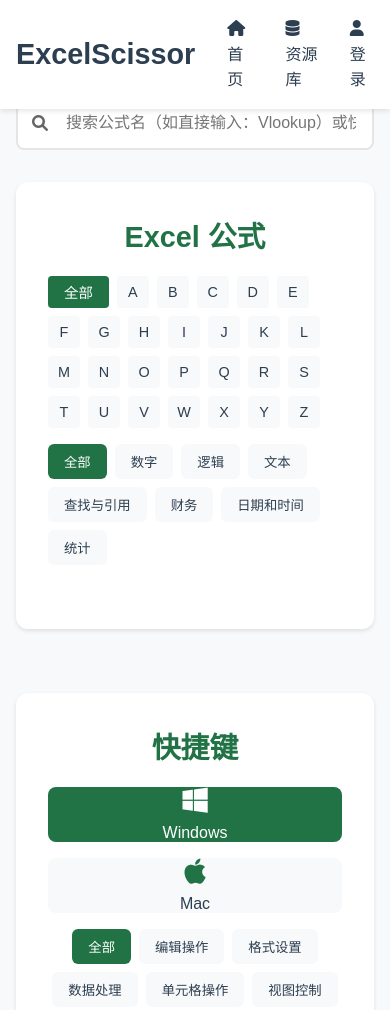
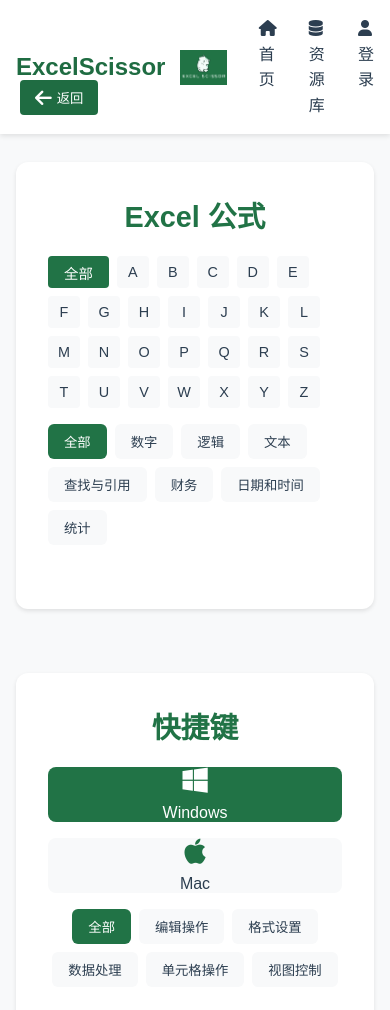
Before and after one commit to ExcelScissor/Deepseekv3-, a plain HTML site: page resource.html in a window 390 px wide. Shown: the top 1010 px of the page. Drawn offline with Linux system fonts and the light colour scheme.

Commit message:
加入Logo

```diff
--- a/resource.html
+++ b/resource.html
@@ -19,6 +19,80 @@
         .database-main {
             margin-top: 20px;
         }
+
+        .logo {
+            display: flex;
+            align-items: center;
+        }
+
+        .logo a {
+            display: flex;
+            align-items: center;
+            text-decoration: none;
+            color: inherit;
+        }
+
+        .logo h1 {
+            font-size: 24px;
+            margin: 0;
+            color: #1F6C42;
+            display: block;
+            margin-right: 10px;
+        }
+
+        .logo-image {
+            width: auto;
+            height: 40px;
+            margin-left: 5px;
+        }
+
+        @media (max-width: 768px) {
+            .logo-image {
+                height: 35px;
+            }
+        }
+
+        /* 修改返回按钮样式 */
+        .back-button {
+            position: fixed;
+            left: 20px;
+            top: 80px;
+            padding: 8px 15px;
+            background-color: #1F6C42;
+            color: white;
+            border: none;
+            border-radius: 4px;
+            cursor: pointer;
+            display: flex;
+            align-items: center;
+            gap: 5px;
+            z-index: 1000;
+            transition: background-color 0.3s ease;
+        }
+
+        .back-button:hover {
+            background-color: #185535;
+        }
+
+        /* 修改返回按钮内的链接样式 */
+        .back-button a {
+            color: white;
+            text-decoration: none;
+            display: flex;
+            align-items: center;
+            gap: 5px;
+        }
+
+        /* 调整搜索区域的位置 */
+        .search-container {
+            margin-top: 40px;  /* 增加上边距 */
+            margin-bottom: 30px;  /* 保持适当的下边距 */
+        }
+
+        /* 如果需要，也可以调整内容区域的位置 */
+        .content-container {
+            margin-top: 20px;  /* 与搜索框保持适当间距 */
+        }
     </style>
 </head>
 <body>
@@ -26,8 +100,9 @@
     <header>
         <nav>
             <div class="logo">
-                <a href="index.html" style="text-decoration: none; color: inherit;">
+                <a href="index.html">
                     <h1>ExcelScissor</h1>
+                    <img class="logo-image" src="img/Logo.jpg" alt="ExcelScissor">
                 </a>
             </div>
             <ul class="nav-links">
@@ -41,12 +116,9 @@
     <!-- 保持原有的database-main结构 -->
     <div class="database-main">
         <!-- 原有的返回按钮 -->
-        <div class="back-button">
-            <a href="index.html">
-                <i class="fas fa-arrow-left"></i>
-                <span>返回首页</span>
-            </a>
-        </div>
+        <button class="back-button" onclick="goBack()">
+            <i class="fas fa-arrow-left"></i> 返回
+        </button>
 
         <!-- 搜索区域 -->
         <div class="search-container">
@@ -656,5 +728,10 @@
     </div>
 
     <script src="js/database.js"></script>
+    <script>
+        function goBack() {
+            window.location.href = 'index.html';
+        }
+    </script>
 </body>
 </html>
```
Also changed, not shown: chat.html (+102 -2 lines), index.html (+37 -1 lines), Git命令.txt (added), img/Logo small.jpg (added), img/Logo.jpg (added).
